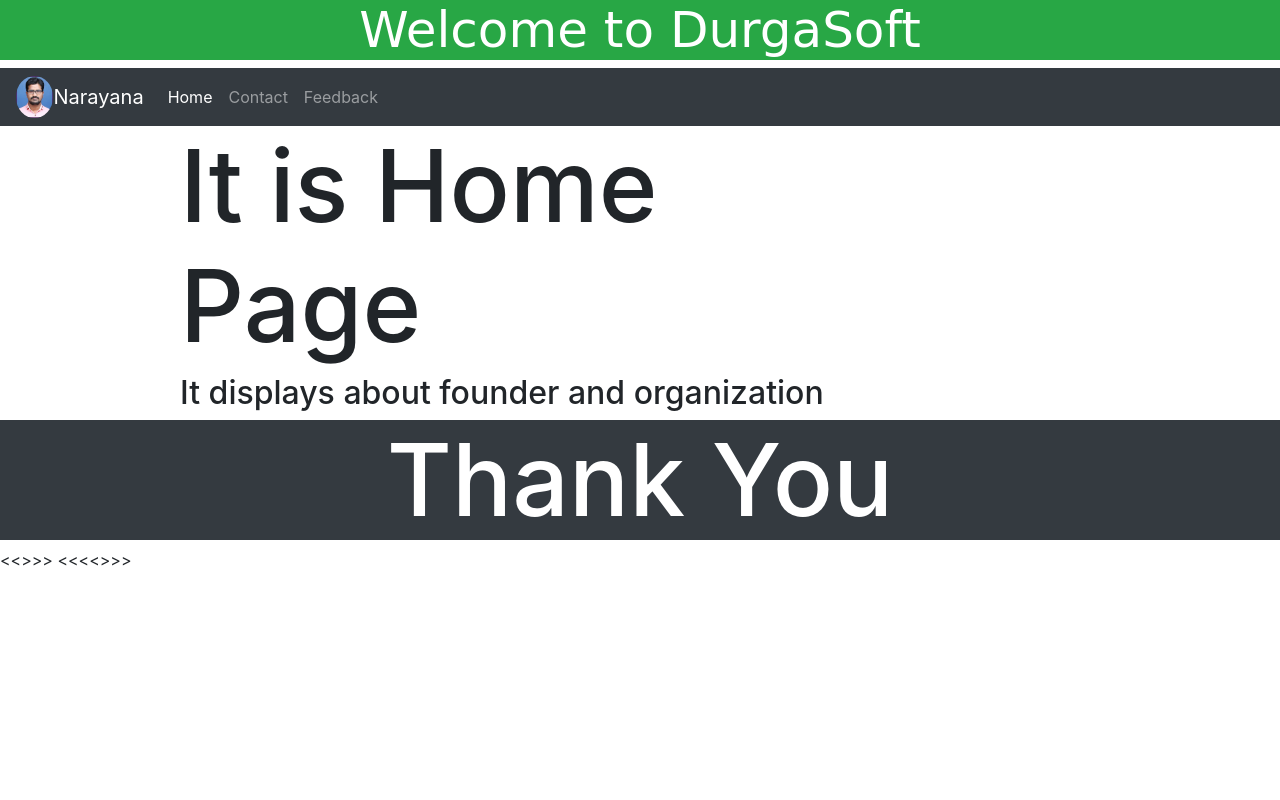
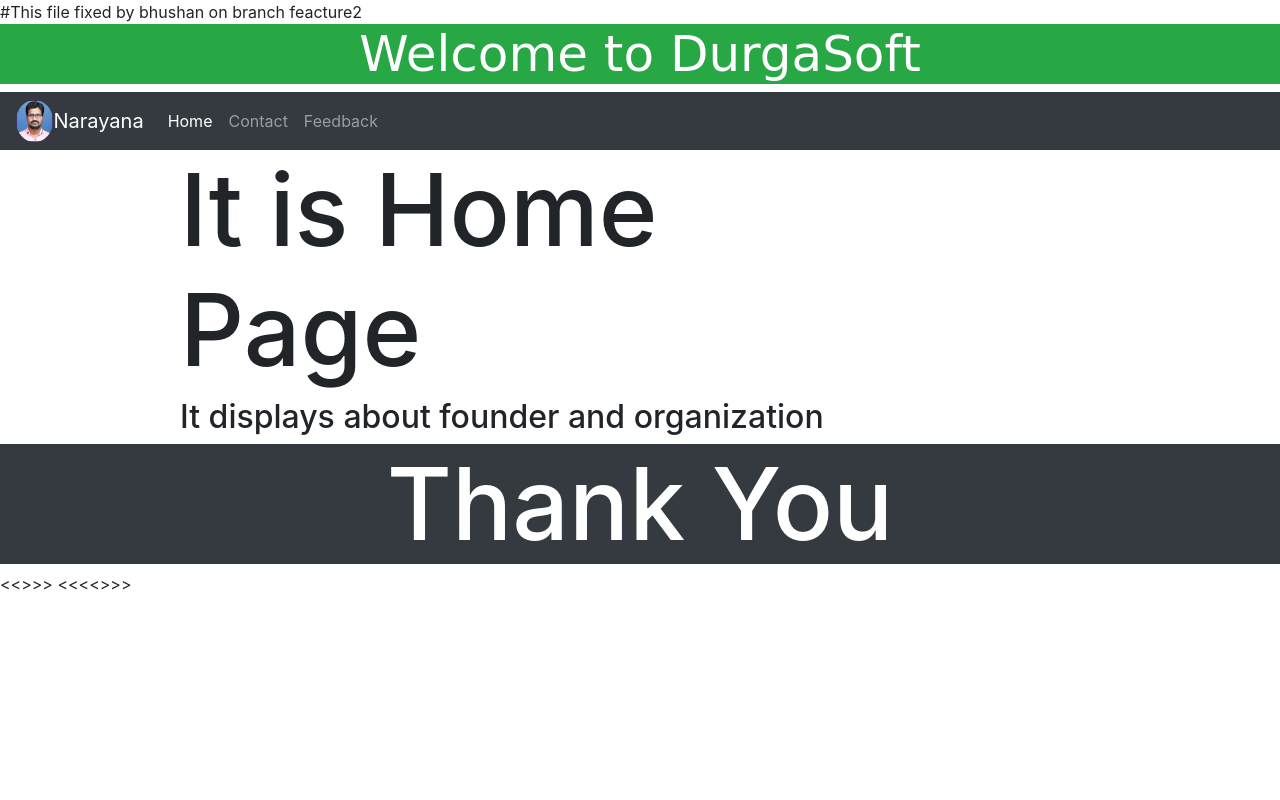
Before and after one commit to Bhushanmakode/Inheritance, a Django app: page /contact/ in a window 1280 px wide. Run offline with Django 3.2, Linux system fonts and the light colour scheme; some libraries are stand-ins or nearby versions.

Commit message:
Added Comment

```diff
--- a/templates/durgasoft.html
+++ b/templates/durgasoft.html
@@ -1,5 +1,9 @@
+#This file fixed by bhushan on branch feacture2
+
+
 {% load static %}
-<!DOCTYPE html>
+
+
 <html lang="en">
 <head>
       {% block title %}
```
